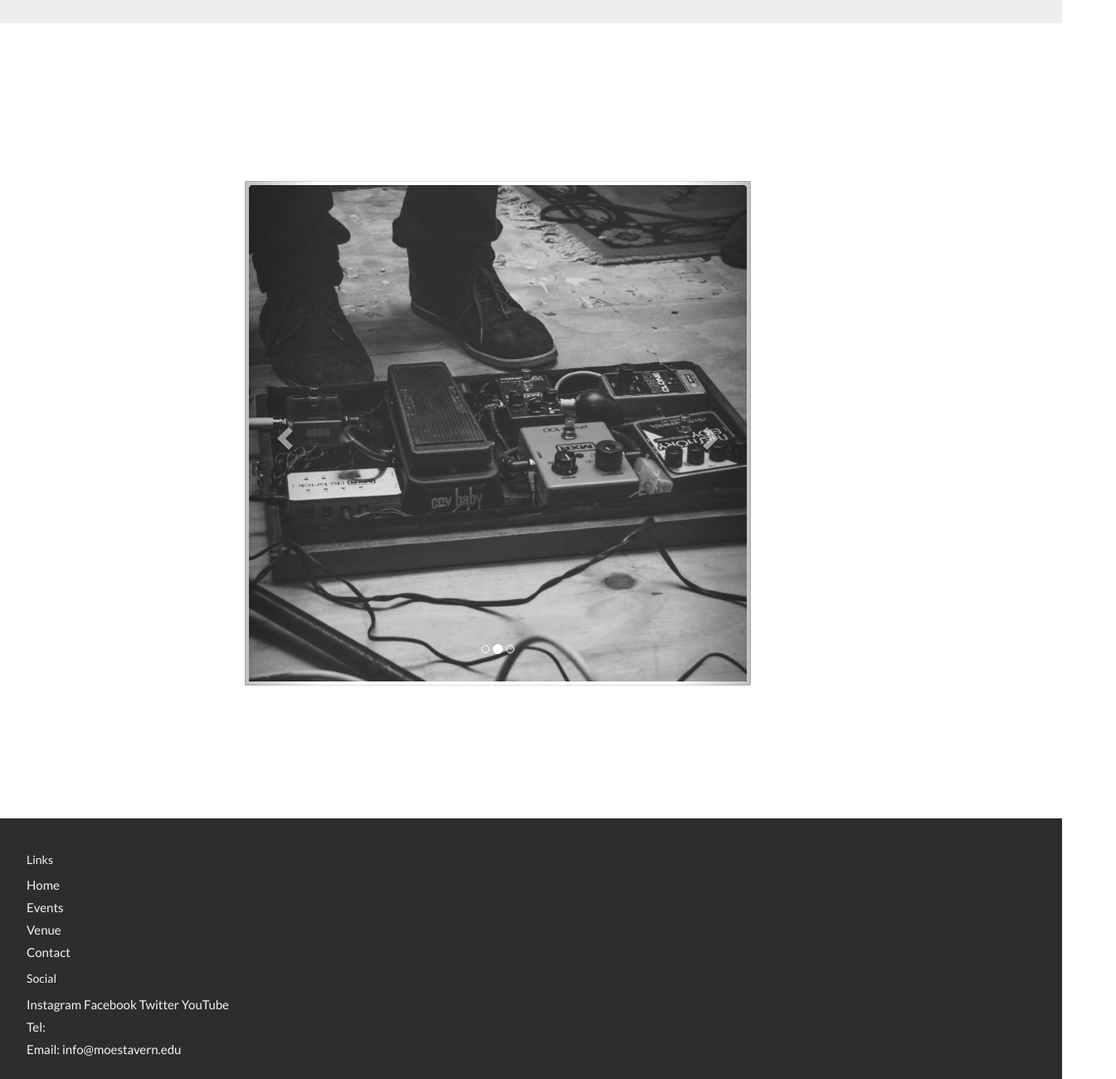
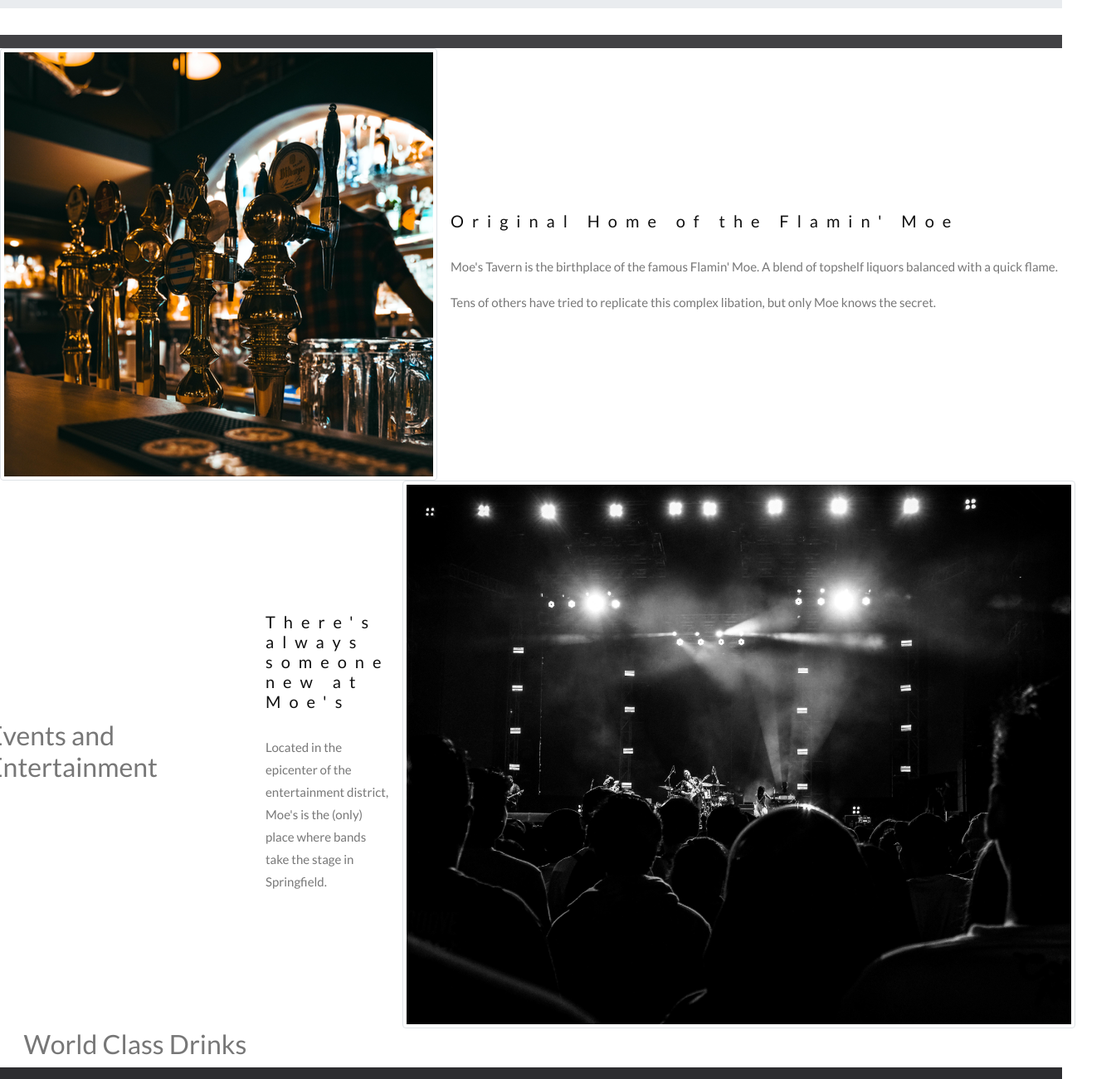
Before and after one commit to heidiSceets/MoesTavern, a website: page index.html in a window 1280 px wide. Shown: the part 220-1520 px from the top of the page at 83% size, 1345 px wide, since content can reach past the window. Drawn offline with nearby package versions, Linux system fonts and the light colour scheme.

Commit message:
Home page pics added

```diff
--- a/css/style.scss
+++ b/css/style.scss
@@ -4,21 +4,25 @@ $border-colorA: #f1f1f1;
 
 body {
     font: 400 15px/1.8 Lato, sans-serif;
-    color: $color-body;
+    background-color: $color-body;
+
 }
 
 
 
 h3,h4 {
-    margin: 10px 0 30px 0;
+    margin: 10px 0 15px 0;
     letter-spacing: 10px;
     font-size: 20px;
     color: $text-colorA;
 }
 
 
-.container {
-    padding: 80px 120px;
+.row-content {
+    padding: 25px 0;
+    border-bottom: 1px ridge;
+    min-height: 200px;
+
 }
 
 /*
@@ -28,7 +32,7 @@ h3,h4 {
     width: 100%;
     margin: auto;
 }
-*/
+
 .carousel {
     border: solid $color-secondary;
 }
@@ -44,14 +48,17 @@ h3,h4 {
     bottom: 0;
     z-index: 100;
 }
-
+*/
+/*
 .bg-1 {
     background: #2d2d30;
     color: #bdbdbd;
 }
+
 .bg-1 h3 {
     color: #fff;
 }
+
 .bg-1 p {
     font-style: italic;
 }
@@ -63,13 +70,14 @@ h3,h4 {
     border-bottom-right-radius: 0;
     border-bottom-left-radius: 0;
 }
+*/
 .thumbnail {
-    padding: 0 0 15px 0;
+    padding: 0 0 10px 0;
     border: none;
     border-radius: 0;
 }
 .thumbnail p {
-    margin-top: 15px;
+    margin-top: 10px;
     color: #555;
 }
 .btn {
@@ -129,7 +137,7 @@ h3,h4 {
 footer {
     background-color: #2d2d30;
     color: #f5f5f5;
-    padding: 32px;
+    padding: 16px;
 }
 footer a {
     color: #f5f5f5;
--- a/index.html
+++ b/index.html
@@ -29,9 +29,9 @@
         </div>
     </header>
 
-<nav class="navbar navbar-default navbar-fixed-top">
-    <div class="container-fluid">
-        <ul class="navbar-nav mr-auto">
+<nav class="navbar nav-bar-expand-sm navbar-fixed-top">
+    <div class="collapse navbar-collapse" id="moeNavBar">
+        <ul class="navbar-nav">
             <li class="nav-item">
                 <a class="nav-link active" href="index.html">HOME</a>
             </li>
@@ -45,6 +45,8 @@
     </div>
 </nav>
 
+
+<!--
 <div class="container">
     <div class="container">
         <div class="row row-content">
@@ -76,6 +78,37 @@
                     </a>
                 </div>
             </div>
+        </div>
+    </div>
+</div>
+-->
+<div class="row row-content align-items-center">
+    <div class="col-sm-4 order-sm-last col-md-3">
+        <h2 class="text-sm-right">World Class Drinks</h2>
+    </div>
+    <div class="col">
+        <div class="media">
+            <img class="d-flex mr-3 img-thumbnail" src="img/bar.png" alt="Drinks"/>
+            <div class="media-body align-self-center">
+                <h3>Original Home of the Flamin' Moe</h3>
+                <p class="d-non d-sm-block">Moe's Tavern is the birthplace of the famous Flamin' Moe. A blend of topshelf liquors balanced with a quick flame.</p>
+                <p class="d-non d-sm-block">Tens of others have tried to replicate this complex libation, but only Moe knows the secret.</p>
+            </div>
+        </div>
+    </div>
+    <div class="row row-content align-items-center">
+        <div class="col-sm-4 col-md-3">
+            <h2>Events and Entertainment</h2>
+        </div>
+        <div class="col">
+            <div class="media">
+                <div class="media-body align-self-center">
+                    <h3>There's always someone new at Moe's</h3>
+                    <p class="d-non d-sm-block">Located in the epicenter of the entertainment district, Moe's is the (only) place where bands take the stage in Springfield.</p>
+                </div>
+                <img class="d-flex ml-3 img-thumbnail" src="img/show.png" alt="Shows"/>
+            </div>
+
         </div>
     </div>
 </div>
```
Also changed, not shown: events.html (+12 -1 lines).
